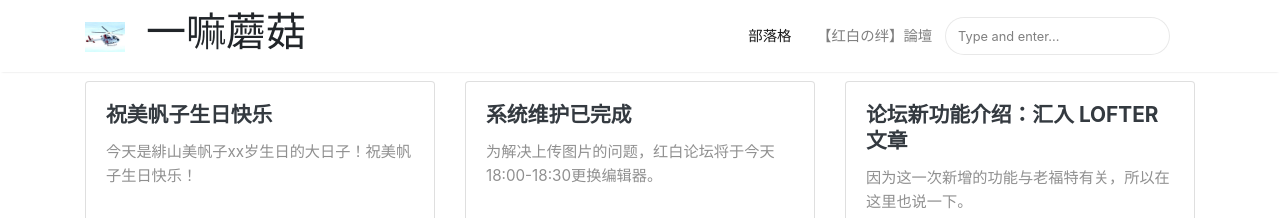
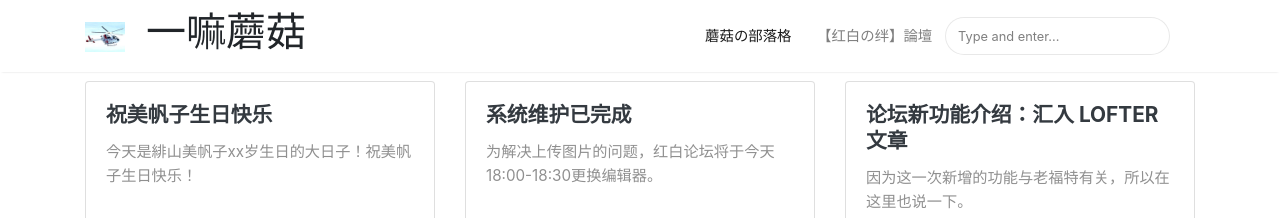
Before and after one commit to mogu-shirahi/mogu-shirahi.github.io, a Jekyll site: the page built from index.html, in a window 1280 px wide. Shown: the top 218 px of the page. Built offline with Jekyll 4.4.1, drawn with Linux system fonts in a browser that asks for light colours; nearby versions of some CDN libraries; the list of posts is cut into pages by our own code.

Commit message:
Update default.html

```diff
--- a/_layouts/default.html
+++ b/_layouts/default.html
@@ -69,7 +69,7 @@
                 {% else %}
                 <li class="nav-item">
                 {% endif %}
-                <a class="nav-link" href="{{ site.baseurl }}/index.html">部落格</a>
+                <a class="nav-link" href="{{ site.baseurl }}/index.html">蘑菇の部落格</a>
                 </li>
 
                 <li class="nav-item">
```
